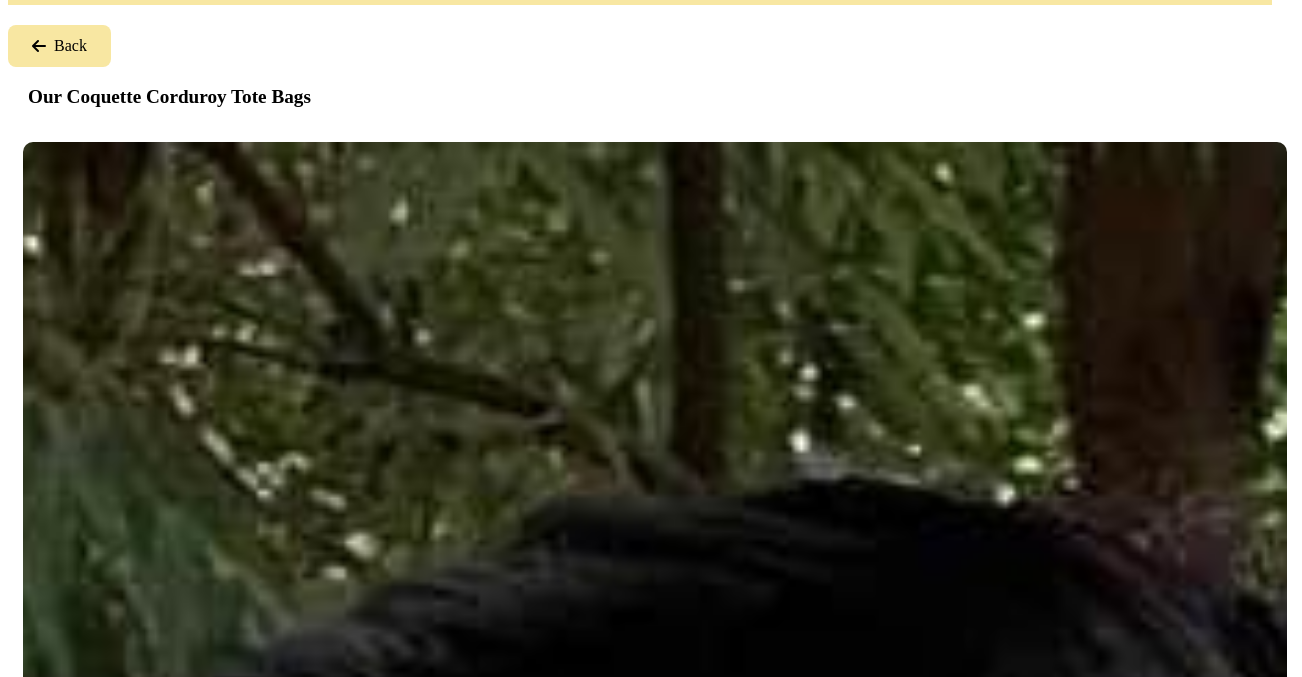
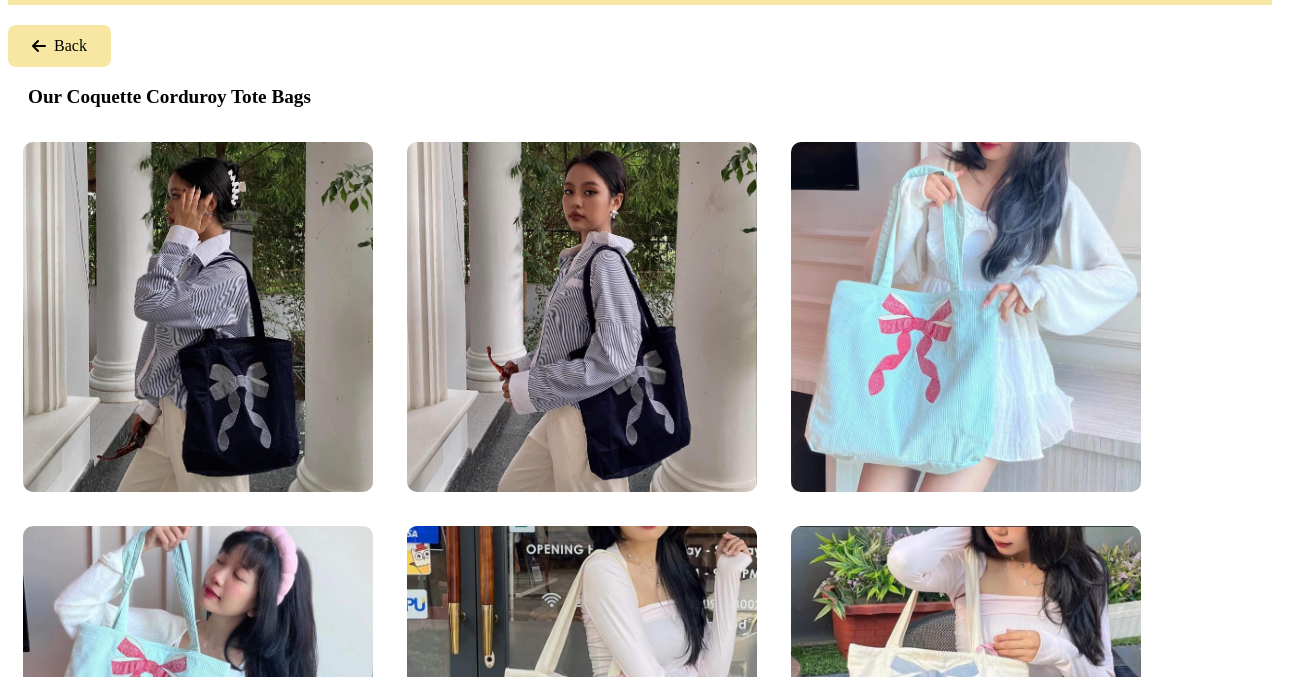
Before and after one commit to GracieHuang04/enjoyyouryouthcatalog, a plain HTML site: page coquette.html in a window 1280 px wide. Shown: the part 123-800 px from the top of the page, 1302 px wide, since content can reach past the window. Drawn offline with Linux system fonts and the light colour scheme.

Commit message:
Update coquette.css

```diff
--- a/coquette.css
+++ b/coquette.css
@@ -42,8 +42,8 @@
 }
 
 .element {
-    width: 100%; /* Each item will take up roughly 1/3 of the row */
-    height: 100%; /* Adjust height as needed */
+    width: 350px; /* Each item will take up roughly 1/3 of the row */
+    height: 350px; /* Adjust height as needed */
     object-fit: cover;
     border-radius: 10px;
     margin: 15px;
```
